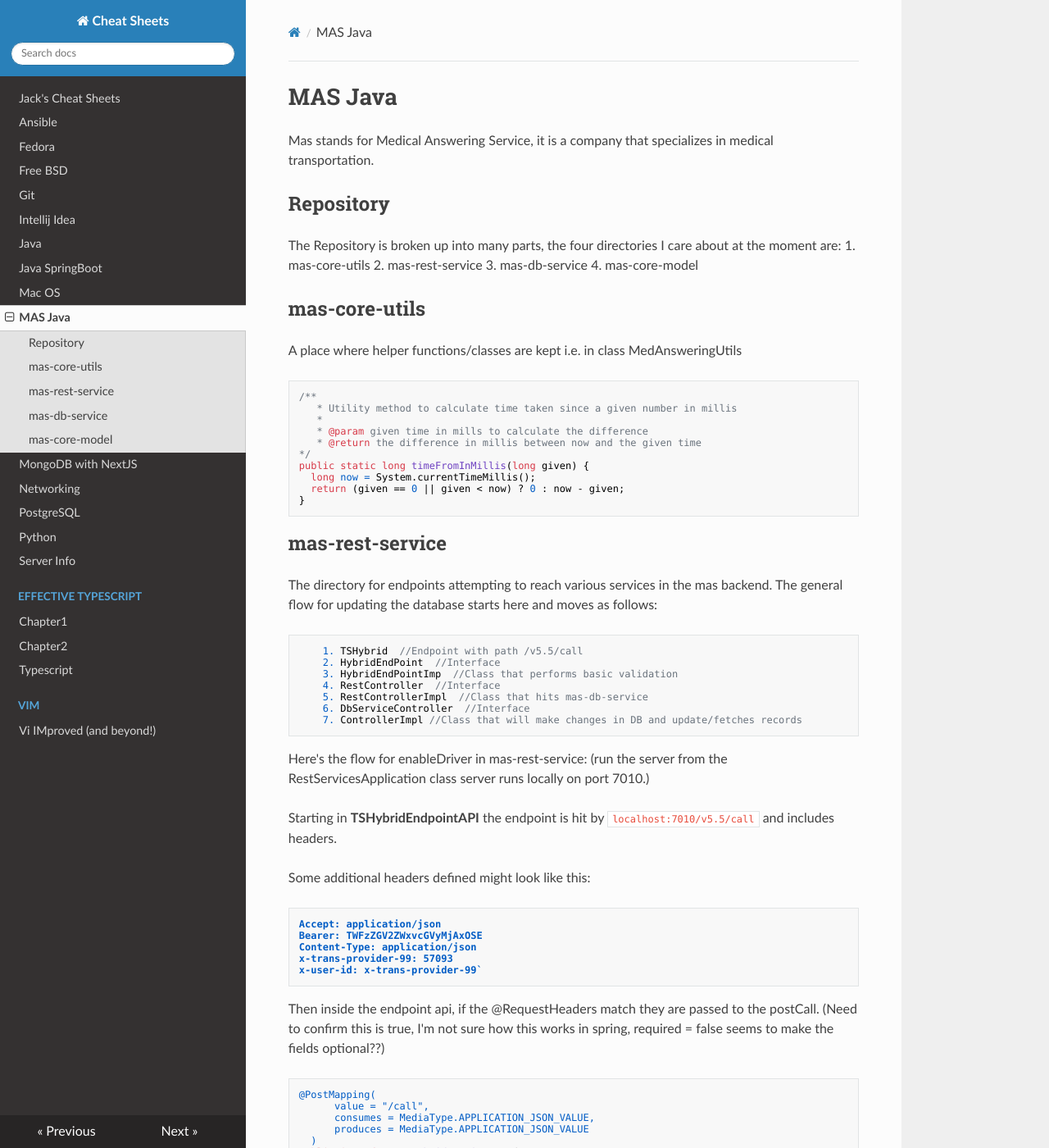
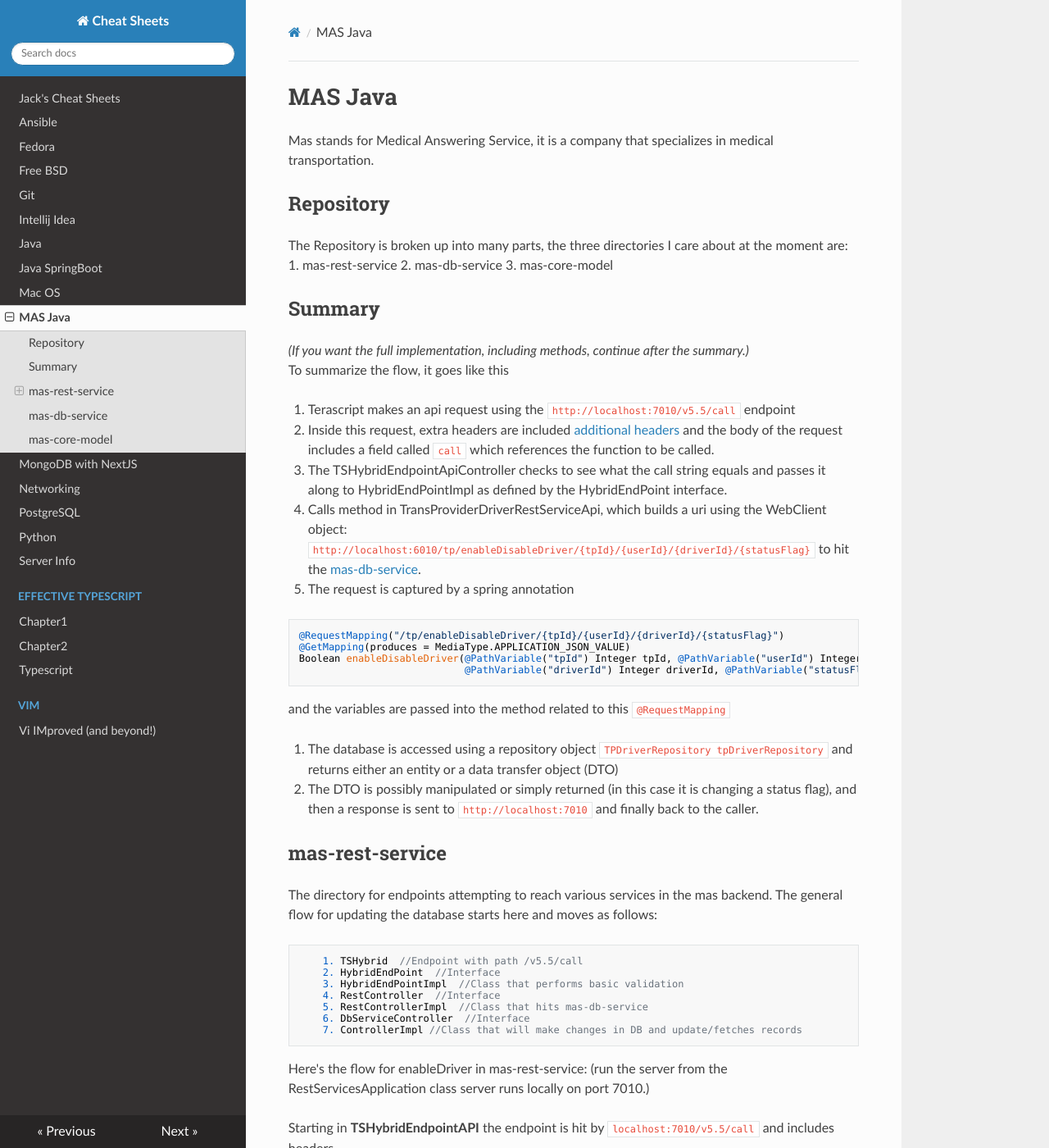
Before and after one commit to jacktrusler/cheat_sheets, an MkDocs documentation site: the page built from docs/mas-java-backend.md, in a window 1280 px wide and 1400 px high. Shown: the whole window at 82% size. Built offline with MkDocs 1.6.1, drawn with Linux system fonts in a browser that asks for light colours; nearby versions of some CDN libraries; some of the changed text lies outside the part shown.

Commit message:
it's everyday bro

````diff
--- a/docs/mas-java-backend.md
+++ b/docs/mas-java-backend.md
@@ -2,27 +2,43 @@
 Mas stands for Medical Answering Service, it is a company that specializes in medical transportation.
 
 ## Repository
-The Repository is broken up into many parts, the four directories I care about at the moment are:
-1. mas-core-utils
-2. mas-rest-service
-3. mas-db-service
-4. mas-core-model
+The Repository is broken up into many parts, the three directories I care about at the moment are:
+1. mas-rest-service
+2. mas-db-service
+3. mas-core-model
 
-## mas-core-utils
-A place where helper functions/classes are kept i.e. in class MedAnsweringUtils
+## Summary
 
-```java
-/**
-   * Utility method to calculate time taken since a given number in millis
-   *
-   * @param given time in mills to calculate the difference
-   * @return the difference in millis between now and the given time
-*/
-public static long timeFromInMillis(long given) {
-  long now = System.currentTimeMillis();
-  return (given == 0 || given < now) ? 0 : now - given;
-}
+*(If you want the full implementation, including methods, continue after the summary.)*
+To summarize the flow, it goes like this
+
+1. Terascript makes an api request using the
+`http://localhost:7010/v5.5/call` endpoint
+
+2. Inside this request, extra headers are included
+[additional headers](#additional-headers) and the body of the request includes a field called `call`
+which references the function to be called.
+
+3. The TSHybridEndpointApiController checks to see what the call string equals and passes it along to
+HybridEndPointImpl as defined by the HybridEndPoint interface.
+
+4. Calls method in TransProviderDriverRestServiceApi, which builds a uri using the WebClient object:
+`http://localhost:6010/tp/enableDisableDriver/{tpId}/{userId}/{driverId}/{statusFlag}` to hit the [mas-db-service](#mas-db-service).
+
+5. The request is captured by a spring annotation
 ```
+@RequestMapping("/tp/enableDisableDriver/{tpId}/{userId}/{driverId}/{statusFlag}")
+@GetMapping(produces = MediaType.APPLICATION_JSON_VALUE)
+Boolean enableDisableDriver(@PathVariable("tpId") Integer tpId, @PathVariable("userId") Integer userId,
+                            @PathVariable("driverId") Integer driverId, @PathVariable("statusFlag") Boolean statusFlag);
+```
+and the variables are passed into the method related to this `@RequestMapping`
+
+6. The database is accessed using a repository object `TPDriverRepository tpDriverRepository` and returns
+either an entity or a data transfer object (DTO)
+
+7. The DTO is possibly manipulated or simply returned (in this case it is changing a status flag),
+and then a response is sent to `http://localhost:7010` and finally back to the caller.
 
 ## mas-rest-service
 The directory for endpoints attempting to reach various services in the mas backend. The general flow
@@ -31,7 +47,7 @@
 ```java
     1. TSHybrid  //Endpoint with path /v5.5/call
     2. HybridEndPoint  //Interface
-    3. HybridEndPointImp  //Class that performs basic validation
+    3. HybridEndPointImpl  //Class that performs basic validation
     4. RestController  //Interface
     5. RestControllerImpl  //Class that hits mas-db-service
     6. DbServiceController  //Interface
@@ -44,6 +60,7 @@
 Starting in **TSHybridEndpointAPI** the endpoint is hit by `localhost:7010/v5.5/call` and includes
 headers.
 
+### Additional Headers
 Some additional headers defined might look like this:
 ```
 Accept: application/json
@@ -52,6 +69,19 @@
 x-trans-provider-99: 57093
 x-user-id: x-trans-provider-99`
 ```
+
+The body of the request might look like this:
+```json
+{
+    "TPRequest": {
+        "sessionIdentifier": "e2714d9f-d42c-4c8a-afe6-745942107903",
+        "call": "enableDriver",
+        "version": "1",
+        "driverId": 1881532
+    }
+}
+```
+where the `call` field is the function that will be called.
 
 Then inside the endpoint api, if the @RequestHeaders match they are passed to the postCall. (Need to confirm this is true, I'm not sure how
 this works in spring, required = false seems to make the fields optional??)
@@ -231,30 +261,34 @@
 These variables get passed along to the method enableDisableDriver which is in the DBTPDriverRestServiceImpl.
 
 ```java
+public class DBTPDriverRestServiceImpl implements DBTPDriverRestService {
 
-@Override
-public Boolean enableDisableDriver(Integer tpId, Integer userId, Integer driverId, Boolean statusFlag) {
-    TPDriverEntity tpDriver = dbtpDriverRepository.findByIdAndTpId(driverId, tpId);
-    if (Objects.nonNull(tpDriver)) {
-        // with this we don't need to detach entities anymore
-        TPDriverEntity originalValue = SerializationUtils.clone(tpDriver);
+  private final UserRepository userRepository;
 
-        tpDriver.setDriverStatusActive(statusFlag);
-        dbtpDriverRepository.save(tpDriver);
+  @Override
+  public Boolean enableDisableDriver(Integer tpId, Integer userId, Integer driverId, Boolean statusFlag) {
+      TPDriverEntity tpDriver = dbtpDriverRepository.findByIdAndTpId(driverId, tpId);
+      if (Objects.nonNull(tpDriver)) {
+          // with this we don't need to detach entities anymore
+          TPDriverEntity originalValue = SerializationUtils.clone(tpDriver);
 
-        List<UserEntity> userList = userRepository.findAllByTransProviderIdAndTransProviderDriverId(tpId, driverId);
-        if (userList.size() > 0) {
-            for (UserEntity user : userList) {
-                user.setStatus(statusFlag);
-            }
-            userRepository.saveAll(userList);
-        }
-        // Add Record in Change Log Table
-        logChanges(userId, originalValue, tpDriver);
+          tpDriver.setDriverStatusActive(statusFlag);
+          dbtpDriverRepository.save(tpDriver);
 
-        return true;
-    }
-    return false;
+          List<UserEntity> userList = userRepository.findAllByTransProviderIdAndTransProviderDriverId(tpId, driverId);
+          if (userList.size() > 0) {
+              for (UserEntity user : userList) {
+                  user.setStatus(statusFlag);
+              }
+              userRepository.saveAll(userList);
+          }
+          // Add Record in Change Log Table
+          logChanges(userId, originalValue, tpDriver);
+
+          return true;
+      }
+      return false;
+  }
 }
 ```
 
````
